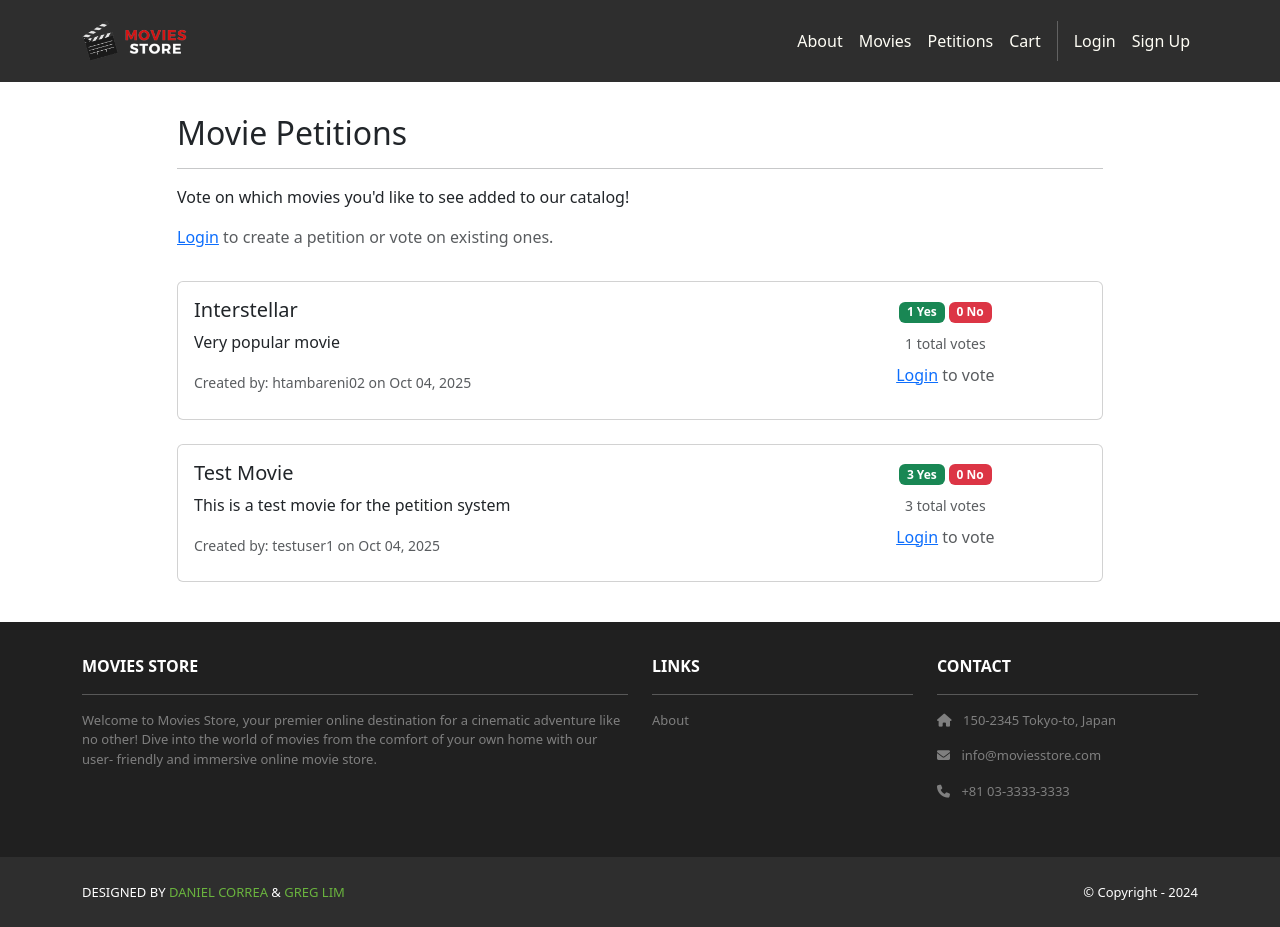
After one commit to h-tambareni/moviesstore, a Django app: page /movies/petitions/ in a window 1280 px wide. The commit adds this page. Run offline with Django 5.2, Linux system fonts and the light colour scheme; data comes from the database, SQL or seed files in the repository; both versions use the stored data as it was after the commit; some libraries are stand-ins or nearby versions.

Commit message:
adding petition models and views for functionality

```diff
--- a/accounts/views.py
+++ b/accounts/views.py
@@ -1,5 +1,5 @@
 from django.shortcuts import render
-from django.contrib.auth import login as auth_login, authenticate
+from django.contrib.auth import login as auth_login, logout as auth_logout, authenticate
 from .forms import CustomUserCreationForm, CustomErrorList
 from django.contrib.auth.forms import UserCreationForm
 from django.shortcuts import redirect
--- a/movies/models.py
+++ b/movies/models.py
@@ -1,5 +1,7 @@
 from django.db import models
 from django.contrib.auth.models import User
+from django.utils import timezone
+
 class Movie(models.Model):
     id = models.AutoField(primary_key=True)
     name = models.CharField(max_length=255)
@@ -9,6 +11,7 @@ class Movie(models.Model):
     amount_left = models.PositiveIntegerField(default=0, null=True, blank=True, help_text="Number of movies left in stock (optional)")
     def __str__(self):
         return str(self.id) + ' - ' + self.name
+
 class Review(models.Model):
     id = models.AutoField(primary_key=True)
     comment = models.CharField(max_length=255)
@@ -19,3 +22,52 @@ class Review(models.Model):
         on_delete=models.CASCADE)
     def __str__(self):
         return str(self.id) + ' - ' + self.movie.name
+
+class Petition(models.Model):
+    id = models.AutoField(primary_key=True)
+    movie_title = models.CharField(max_length=255, help_text="Title of the movie you want to request")
+    movie_description = models.TextField(help_text="Brief description of the movie and why it should be added")
+    created_by = models.ForeignKey(User, on_delete=models.CASCADE)
+    created_at = models.DateTimeField(auto_now_add=True)
+    is_processed = models.BooleanField(default=False, help_text="Whether the admin has processed this petition")
+
+    def __str__(self):
+        return f"Petition for: {self.movie_title}"
+
+    def get_yes_votes_count(self):
+        return self.votes.filter(vote_type='yes').count()
+
+    def get_no_votes_count(self):
+        return self.votes.filter(vote_type='no').count()
+
+    def get_total_votes_count(self):
+        return self.votes.count()
+
+    def has_user_voted(self, user):
+        if user.is_authenticated:
+            return self.votes.filter(user=user).exists()
+        return False
+
+    def get_user_vote(self, user):
+        if user.is_authenticated:
+            vote = self.votes.filter(user=user).first()
+            return vote.vote_type if vote else None
+        return None
+
+class Vote(models.Model):
+    VOTE_CHOICES = [
+        ('yes', 'Yes'),
+        ('no', 'No'),
+    ]
+
+    id = models.AutoField(primary_key=True)
+    petition = models.ForeignKey(Petition, on_delete=models.CASCADE, related_name='votes')
+    user = models.ForeignKey(User, on_delete=models.CASCADE)
+    vote_type = models.CharField(max_length=3, choices=VOTE_CHOICES)
+    created_at = models.DateTimeField(auto_now_add=True)
+
+    class Meta:
+        unique_together = ['petition', 'user']  # Each user can only vote once per petition
+
+    def __str__(self):
+        return f"{self.user.username} voted {self.vote_type} on {self.petition.movie_title}"
--- a/movies/templates/movies/index.html
+++ b/movies/templates/movies/index.html
@@ -32,7 +32,7 @@
       <div class="col-md-4 col-lg-3 mb-2">
         <div class="p-2 card align-items-center pt-4">
           <img src="{{ movie.image.url }}"
-            class="card-img-top rounded img-card-200"">
+            class="card-img-top rounded img-card-200">
           <div class="card-body text-center">
             <a href="{% url 'movies.show' id=movie.id %}"
               class="btn bg-dark text-white">
--- /dev/null
+++ b/movies/templates/movies/petition_list.html
@@ -0,0 +1,101 @@
+{% extends 'base.html' %}
+{% block content %}
+{% load static %}
+<div class="p-3">
+  <div class="container">
+    <div class="row mt-3">
+      <div class="col-md-10 mx-auto mb-3">
+        <h2>Movie Petitions</h2>
+        <hr />
+        <p>Vote on which movies you'd like to see added to our catalog!</p>
+        {% if user.is_authenticated %}
+        <a href="{% url 'movies.create_petition' %}" class="btn bg-dark text-white mb-3">
+          <i class="fas fa-plus"></i> Create New Petition
+        </a>
+        {% else %}
+        <p class="text-muted">
+          <a href="{% url 'accounts.login' %}">Login</a> to create a petition or vote on existing ones.
+        </p>
+        {% endif %}
+      </div>
+    </div>
+
+    {% if template_data.petitions %}
+    <div class="row">
+      {% for petition in template_data.petitions %}
+      <div class="col-md-10 mx-auto mb-4">
+        <div class="card">
+          <div class="card-body">
+            <div class="row">
+              <div class="col-md-8">
+                <h5 class="card-title">{{ petition.movie_title }}</h5>
+                <p class="card-text">{{ petition.movie_description }}</p>
+                <small class="text-muted">
+                  Created by: {{ petition.created_by.username }} on {{ petition.created_at|date:"M d, Y" }}
+                </small>
+              </div>
+              <div class="col-md-4">
+                <div class="text-center">
+                  <div class="mb-2">
+                    <span class="badge bg-success">{{ petition.get_yes_votes_count }} Yes</span>
+                    <span class="badge bg-danger">{{ petition.get_no_votes_count }} No</span>
+                  </div>
+                  <div class="mb-2">
+                    <small class="text-muted">{{ petition.get_total_votes_count }} total votes</small>
+                  </div>
+
+                  {% if user.is_authenticated %}
+                    {% if petition.user_has_voted %}
+                      <div class="mb-2">
+                        <small class="text-info">
+                          You voted: <strong>{{ petition.user_vote|title }}</strong>
+                        </small>
+                      </div>
+                    {% endif %}
+
+                    <form method="POST" action="{% url 'movies.vote_petition' petition.id %}" class="d-inline">
+                      {% csrf_token %}
+                      <div class="btn-group" role="group">
+                        <button type="submit" name="vote_type" value="yes"
+                                class="btn btn-success btn-sm {% if petition.user_vote == 'yes' %}active{% endif %}">
+                          <i class="fas fa-thumbs-up"></i> Yes
+                        </button>
+                        <button type="submit" name="vote_type" value="no"
+                                class="btn btn-danger btn-sm {% if petition.user_vote == 'no' %}active{% endif %}">
+                          <i class="fas fa-thumbs-down"></i> No
+                        </button>
+                      </div>
+                    </form>
+                  {% else %}
+                    <p class="text-muted">
+                      <a href="{% url 'accounts.login' %}">Login</a> to vote
+                    </p>
+                  {% endif %}
+                </div>
+              </div>
+            </div>
+          </div>
+        </div>
+      </div>
+      {% endfor %}
+    </div>
+    {% else %}
+    <div class="row">
+      <div class="col-md-10 mx-auto text-center">
+        <div class="card">
+          <div class="card-body">
+            <h5 class="card-title">No Petitions Yet</h5>
+            <p class="card-text">Be the first to create a petition for a movie you'd like to see in our store!</p>
+            {% if user.is_authenticated %}
+            <a href="{% url 'movies.create_petition' %}" class="btn bg-dark text-white">
+              Create First Petition
+            </a>
+            {% endif %}
+          </div>
+        </div>
+      </div>
+    </div>
+    {% endif %}
+  </div>
+</div>
+{% endblock content %}
--- a/movies/urls.py
+++ b/movies/urls.py
@@ -6,4 +6,7 @@ urlpatterns = [
     path('<int:id>/review/create/', views.create_review, name='movies.create_review'),
     path('<int:id>/review/<int:review_id>/edit/', views.edit_review, name='movies.edit_review'),
     path('<int:id>/review/<int:review_id>/delete/', views.delete_review, name='movies.delete_review'),
+    path('petitions/', views.petition_list, name='movies.petition_list'),
+    path('petitions/create/', views.create_petition, name='movies.create_petition'),
+    path('petitions/<int:petition_id>/vote/', views.vote_petition, name='movies.vote_petition'),
 ]
--- a/movies/views.py
+++ b/movies/views.py
@@ -1,6 +1,8 @@
 from django.shortcuts import render, redirect, get_object_or_404
-from .models import Movie, Review
+from .models import Movie, Review, Petition, Vote
 from django.contrib.auth.decorators import login_required
+from django.contrib import messages
+from django.http import JsonResponse
 def index(request):
     search_term = request.GET.get('search')
     if search_term:
@@ -68,3 +70,73 @@ def delete_review(request, id, review_id):
         user=request.user)
     review.delete()
     return redirect('movies.show', id=id)
+
+def petition_list(request):
+    petitions = Petition.objects.all().order_by('-created_at')
+
+    # Add user vote information to each petition
+    for petition in petitions:
+        if request.user.is_authenticated:
+            user_vote = petition.votes.filter(user=request.user).first()
+            petition.user_vote = user_vote.vote_type if user_vote else None
+            petition.user_has_voted = user_vote is not None
+        else:
+            petition.user_vote = None
+            petition.user_has_voted = False
+
+    template_data = {
+        'title': 'Movie Petitions',
+        'petitions': petitions
+    }
+    return render(request, 'movies/petition_list.html', {'template_data': template_data})
+
+@login_required
+def create_petition(request):
+    if request.method == 'POST':
+        movie_title = request.POST.get('movie_title', '').strip()
+        movie_description = request.POST.get('movie_description', '').strip()
+
+        if movie_title and movie_description:
+            petition = Petition()
+            petition.movie_title = movie_title
+            petition.movie_description = movie_description
+            petition.created_by = request.user
+            petition.save()
+            messages.success(request, f'Petition for "{movie_title}" has been created successfully!')
+            return redirect('movies.petition_list')
+        else:
+            messages.error(request, 'Please fill in all required fields.')
+
+    template_data = {
+        'title': 'Create New Petition'
+    }
+    return render(request, 'movies/create_petition.html', {'template_data': template_data})
+
+@login_required
+def vote_petition(request, petition_id):
+    petition = get_object_or_404(Petition, id=petition_id)
+
+    if request.method == 'POST':
+        vote_type = request.POST.get('vote_type')
+
+        if vote_type in ['yes', 'no']:
+            # Check if user already voted
+            existing_vote = Vote.objects.filter(petition=petition, user=request.user).first()
+
+            if existing_vote:
+                # Update existing vote
+                existing_vote.vote_type = vote_type
+                existing_vote.save()
+                messages.info(request, f'Your vote has been updated to {vote_type}.')
+            else:
+                # Create new vote
+                vote = Vote()
+                vote.petition = petition
+                vote.user = request.user
+                vote.vote_type = vote_type
+                vote.save()
+                messages.success(request, f'Thank you for voting {vote_type}!')
+        else:
+            messages.error(request, 'Invalid vote type.')
+
+    return redirect('movies.petition_list')
--- a/moviesstore/templates/base.html
+++ b/moviesstore/templates/base.html
@@ -39,6 +39,7 @@
           <div class="navbar-nav ms-auto navbar-ml">
             <a class="nav-link" href="{% url 'home.about' %}">About</a>
             <a class="nav-link" href= "{% url 'movies.index' %}">Movies</a>
+            <a class="nav-link" href="{% url 'movies.petition_list' %}">Petitions</a>
              <a class="nav-link" href="{% url 'cart.index' %}">Cart</a>
             <div class="vr bg-white mx-2 d-none d-lg-block"></div>
             {% if user.is_authenticated %}
```
Also changed, not shown: movies/admin.py (+29 -1 lines), movies/templates/movies/create_petition.html (added, +69 -0 lines), db.sqlite3, movies/migrations/0004_petition_vote.py (added).
